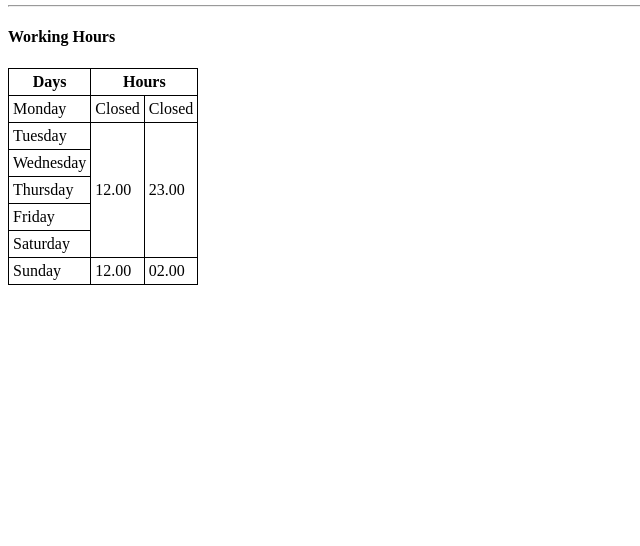
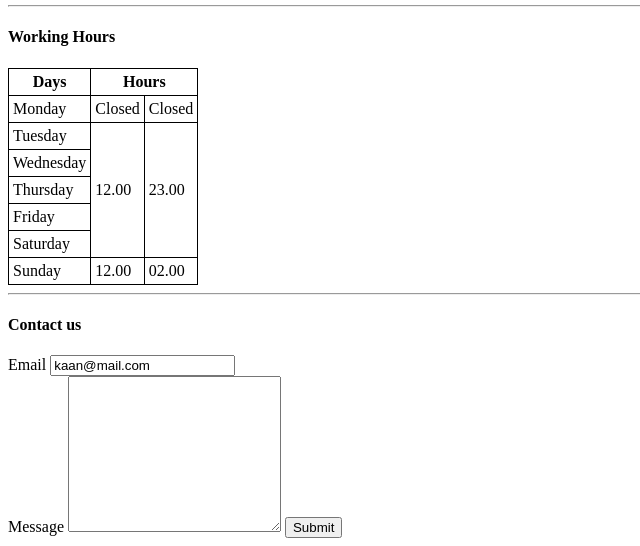
Before and after one commit to mkaanilhan/IT537, a plain HTML site: page index.html in a window 1280 px wide. Shown: the part 1319-1865 px from the top of the page, without its empty margins (0-640 px from the left). Before the commit the page ends 1612 px from the top, so only its background shows below. Drawn offline with Linux system fonts and the light colour scheme.

Commit message:
31.05 html forms

```diff
--- a/index.html
+++ b/index.html
@@ -67,7 +67,7 @@
                     <a href="/#working-hours">Working Hours</a>
                 </li>
                 <li>
-                    Contact Us
+                    <a href="/#contact-us">Contact U</a>
                 </li>
 
             </ul>
@@ -210,6 +210,97 @@
 
     </div>
 
+    <hr>
+
+    <div id='contact-us'>
+
+        <h4>Contact us</h4>
+
+
+        <form action="/menu.html">
+
+            <label for="email">Email</label>
+
+            <!--
+                <input type="text" name='email' id='email' value='kaan@mail.com'>
+            -->
+
+            <!--
+                type = number, password, email, text  etc.
+
+                <input type="number" name='email' id='email' required
+                readonly>
+            -->
+
+            <input type="text" name='email' id='email' value='kaan@mail.com' placeholder='enter e-email' required
+                readonly>
+            <br>
+
+            <!--
+                <label for="password">Password</label>
+
+                <input type="password" name="password" id="password">
+
+            -->
+
+            <label for="message">Message</label>
+
+            <textarea name="message" id="message" rows='10' cols='24' maxlength='4'></textarea>
+
+
+            <!--
+
+                <div style='padding: 12px;'>
+                    <input type="radio" name='cars' id='mercedes' value='Mercedes'>
+                    <label for="mercedes">Mercedes</label>
+
+                    <input type="radio" name='cars' id='audi' value='Audi'>
+                    <label for="audi">Audi</label>
+
+                    <input type="radio" name='cars' id='volvo' value='Volvo'>
+                    <label for="volvo">Volvo</label>
+
+                </div>
+
+            -->
+
+            <!--
+
+                <div style='padding: 12px;'>
+                    <input type="checkbox" name='car-1' id='mercedes' value='Mercedes'>
+                    <label for="mercedes">Mercedes</label>
+
+                    <input type="checkbox" name='car-2' id='audi' value='Audi'>
+                    <label for="audi">Audi</label>
+
+                    <input type="checkbox" name='car-3' id='volvo' value='Volvo'>
+                    <label for="volvo">Volvo</label>
+
+                </div>
+
+            -->
+
+            <!--
+
+            <label for="cars">Cars</label>
+            <br>
+            <select name="cars" id="cars" multiple>
+
+                <option value="mercedes">Mercedes</option>
+                <option value="volvo">Volvo</option>
+                <option value="audi">Audi</option>
+
+            </select>
+
+            -->
+
+            <input type="submit" value='Submit'>
+
+        </form>
+
+
+    </div>
+
 </body>
 
 </html>
```
Also changed, not shown: menu.html (+2 -0 lines).
